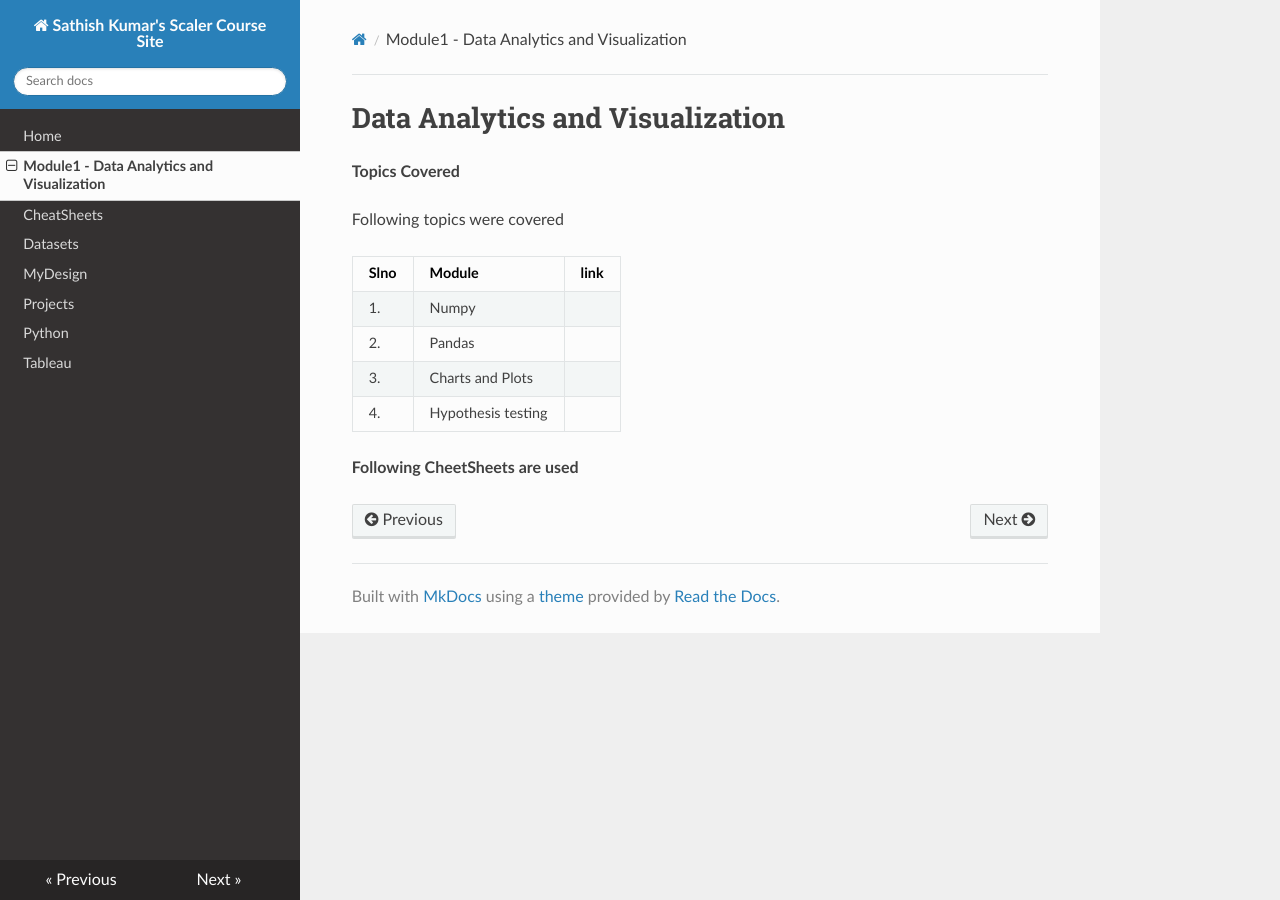
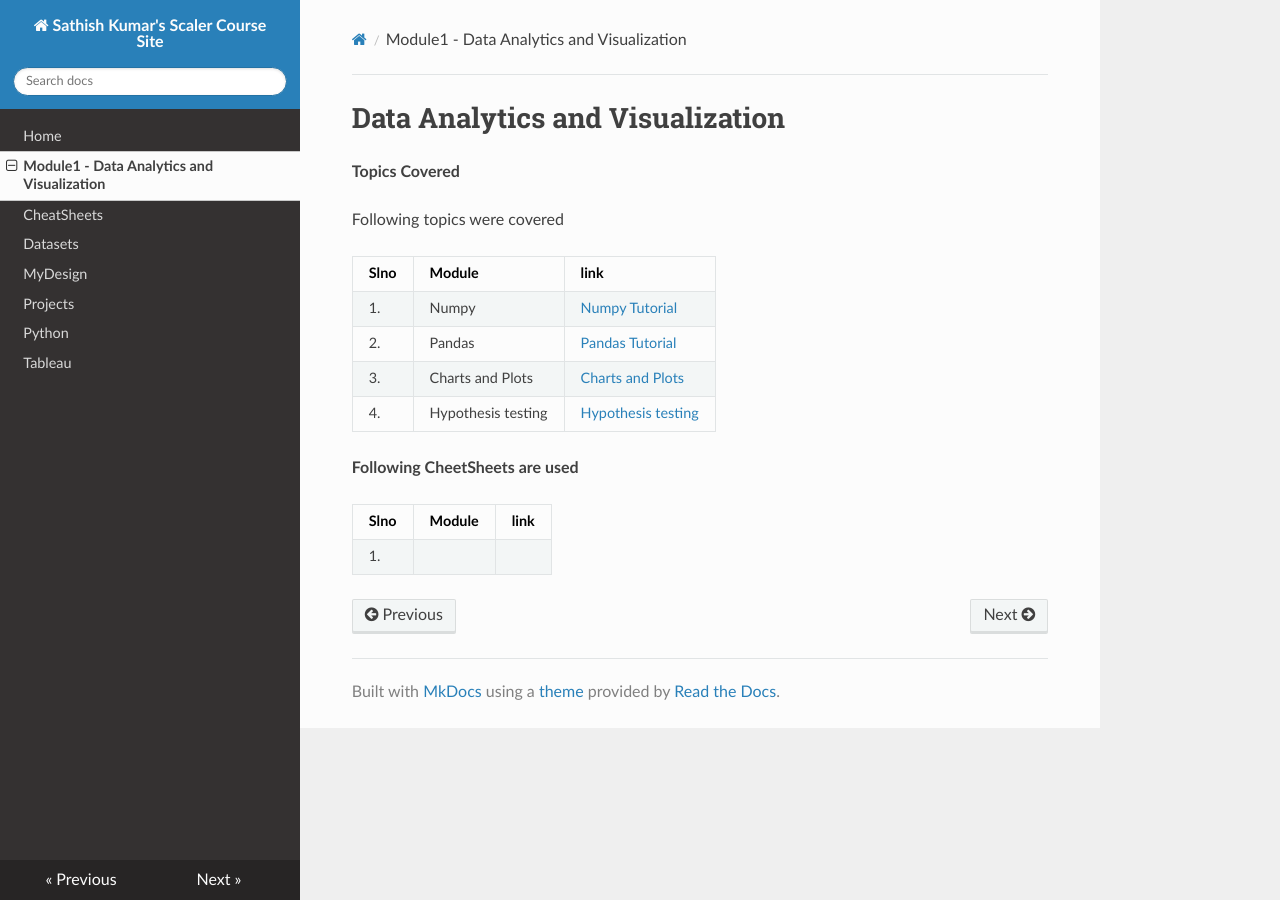
Before and after one commit to sathishkumar19/Scalar-Course, an MkDocs documentation site: the page built from docs/M1_DAV/dav-readme.md, in a window 1280 px wide. Built offline with MkDocs 1.6.1, drawn with Linux system fonts in a browser that asks for light colours; nearby versions of some CDN libraries.

Commit message:
Updated Contents

```diff
--- a/docs/M1_DAV/dav-readme.md
+++ b/docs/M1_DAV/dav-readme.md
@@ -6,9 +6,13 @@ Following topics were covered
 
 |Slno| Module | link|
 |---|--|--|
-|1. |Numpy | |
-|2. |Pandas | |
-|3. |Charts and Plots||
-|4. |Hypothesis testing ||
+|1. |Numpy | [Numpy Tutorial](/Scalar-Course/docs/M1_DAV/numpy/numpy-readme.md)|
+|2. |Pandas |[Pandas Tutorial](/Scalar-Course/docs/M1_DAV/pandas/pandas-readme.md) |
+|3. |Charts and Plots| [Charts and Plots](/Scalar-Course/docs/M1_DAV/visualization/visualization-readme.md) |
+|4. |Hypothesis testing |[Hypothesis testing](/Scalar-Course/docs/M1_DAV/Maths/hypothesistesting-readme.md)|
 
 **Following CheetSheets are used**
+
+|Slno| Module | link|
+|---|--|--|
+|1. |  |  |
```
Also changed, not shown: docs/M1_DAV/numpy/numpy-readme.md (added, +13 -0 lines), docs/M1_DAV/pandas/pandas-readme.md (added, +13 -0 lines), docs/M1_DAV/Maths/hypothesistesting-readme.md (added), docs/M1_DAV/visualization/visualization-readme.md (added).
